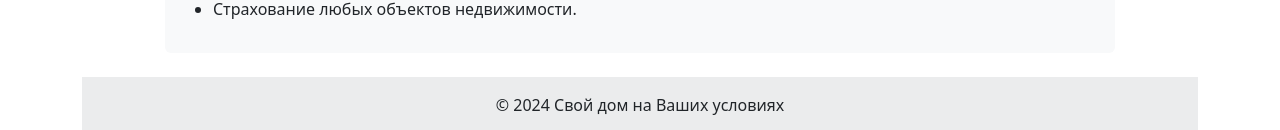
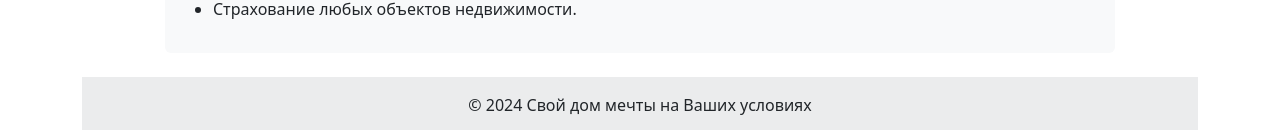
Before and after one commit to Alla-Popova/Alla-Popova, a plain HTML site: page about.html in a window 1280 px wide. Shown: the part 943-1073 px from the top of the page. Drawn offline with nearby package versions, Linux system fonts and the light colour scheme.

Commit message:
Update about.html

```diff
--- a/about.html
+++ b/about.html
@@ -80,7 +80,7 @@
     <footer class="bg-body-tertiary text-center text-lg-start">
         <!-- Copyright -->
         <div class="text-center p-3" style="background-color: rgba(0, 0, 0, 0.05);">
-            © 2024 Свой дом на Ваших условиях
+            © 2024 Свой дом мечты на Ваших условиях
         </div>
         <!-- Copyright -->
     </footer>
```
